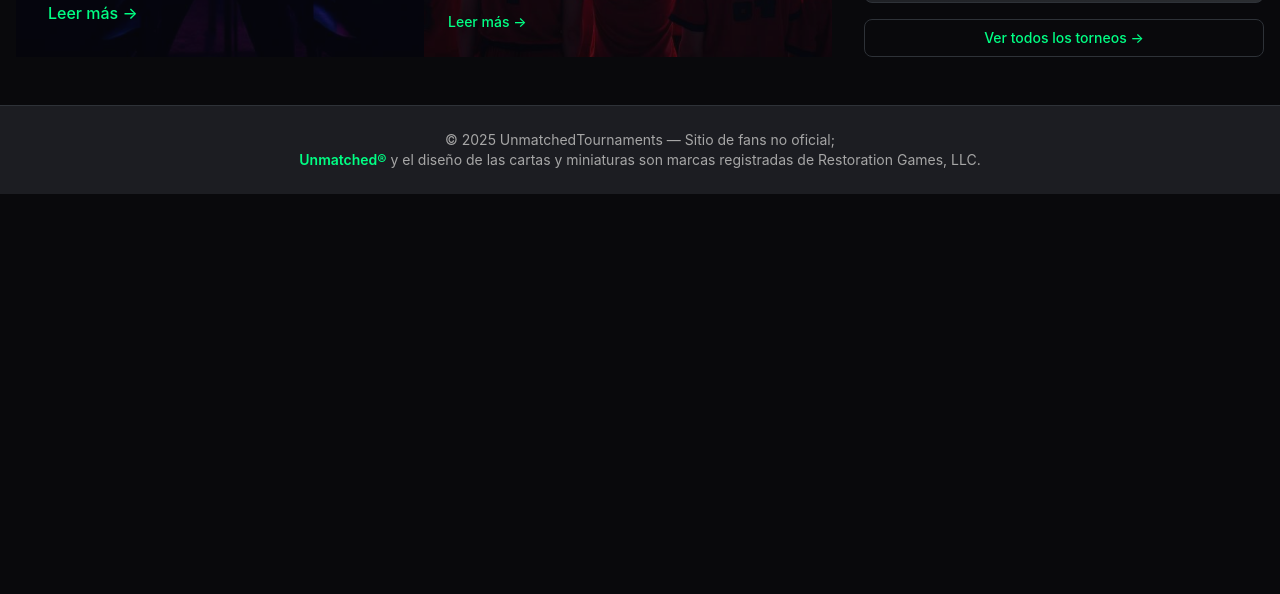
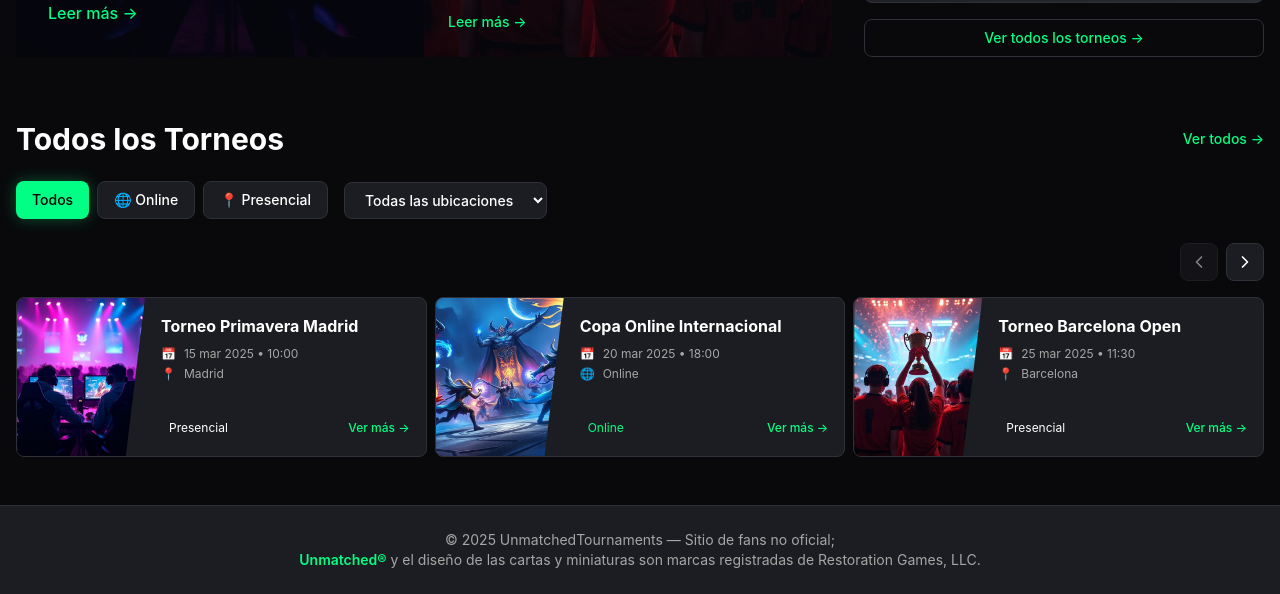
Before and after one commit to ivanlhz/unmatched-tournamets, an Astro site: page / in a window 1280 px wide. Shown: the part 786-1380 px from the top of the page. Before the commit the page ends 980 px from the top, so only its background shows below. Built offline with nearby package versions, Linux system fonts and the light colour scheme; Astro itself is replaced by a stand-in of ours.

Commit message:
feat: add tournament slider and lucide-react dependency to homepage

```diff
--- a/package.json
+++ b/package.json
@@ -15,6 +15,7 @@
     "@astrojs/vercel": "^8.2.8",
     "@lucide/astro": "^0.544.0",
     "@tailwindcss/vite": "^4.1.14",
+    "lucide-react": "^0.460.0",
     "@types/react": "^19.2.0",
     "@types/react-dom": "^19.2.0",
     "astro": "^5.14.1",
--- /dev/null
+++ b/src/components/TournamentCard.astro
@@ -0,0 +1,76 @@
+---
+interface Props {
+	title: string;
+	date: string;
+	time: string;
+	type: "presencial" | "online";
+	location?: {
+		venue: string;
+		city: string;
+	};
+	image: string;
+}
+
+const { title, date, time, type, location, image } = Astro.props;
+
+function formatDate(dateString: string) {
+	const date = new Date(dateString);
+	return date.toLocaleDateString('es-ES', {
+		day: 'numeric',
+		month: 'short',
+		year: 'numeric'
+	});
+}
+---
+
+<div class="group relative bg-card border border-border rounded-lg overflow-hidden hover-lift flex h-40 min-w-[320px] max-w-[400px]">
+	<!-- Imagen diagonal a la izquierda -->
+	<div class="relative w-32 flex-shrink-0 overflow-hidden">
+		<div class="absolute inset-0 bg-gradient-to-br from-primary/20 to-transparent z-10"></div>
+		<img
+			src={image}
+			alt={title}
+			class="absolute inset-0 w-full h-full object-cover transition-transform duration-500 group-hover:scale-110"
+			style="clip-path: polygon(0 0, 100% 0, 85% 100%, 0 100%);"
+		/>
+	</div>
+
+	<!-- Contenido -->
+	<div class="flex-1 p-4 flex flex-col justify-between">
+		<div>
+			<h3 class="font-bold text-foreground group-hover:text-primary transition-colors line-clamp-2 mb-2">
+				{title}
+			</h3>
+
+			<div class="space-y-1 text-xs text-muted-foreground">
+				<div class="flex items-center gap-2">
+					<span class="text-primary">📅</span>
+					<span>{formatDate(date)} • {time}</span>
+				</div>
+
+				<div class="flex items-center gap-2">
+					{type === 'presencial' ? (
+						<>
+							<span class="text-primary">📍</span>
+							<span class="truncate">{location?.city}</span>
+						</>
+					) : (
+						<>
+							<span class="text-primary">🌐</span>
+							<span>Online</span>
+						</>
+					)}
+				</div>
+			</div>
+		</div>
+
+		<div class="flex items-center justify-between mt-2">
+			<span class={`text-xs px-2 py-1 rounded ${type === 'online' ? 'bg-primary/10 text-primary' : 'bg-secondary text-secondary-foreground'}`}>
+				{type === 'online' ? 'Online' : 'Presencial'}
+			</span>
+			<a href="#" class="text-xs text-primary hover:underline font-medium">
+				Ver más →
+			</a>
+		</div>
+	</div>
+</div>
--- /dev/null
+++ b/src/components/TournamentSlider.tsx
@@ -0,0 +1,184 @@
+import { useState } from 'react';
+import { Carousel } from '@ark-ui/react/carousel';
+import { ChevronLeft, ChevronRight } from 'lucide-react';
+
+interface Tournament {
+	id: string;
+	title: string;
+	date: string;
+	time: string;
+	type: 'presencial' | 'online';
+	location?: {
+		venue: string;
+		city: string;
+	};
+	image: string;
+}
+
+interface Props {
+	tournaments: Tournament[];
+}
+
+export const TournamentSlider = ({ tournaments }: Props) => {
+	const [filter, setFilter] = useState<'all' | 'online' | 'presencial'>('all');
+	const [locationFilter, setLocationFilter] = useState<string>('all');
+
+	// Obtener ciudades únicas
+	const cities = ['all', ...new Set(
+		tournaments
+			.filter(t => t.type === 'presencial' && t.location?.city)
+			.map(t => t.location!.city)
+	)];
+
+	// Filtrar torneos
+	const filteredTournaments = tournaments.filter(tournament => {
+		const typeMatch = filter === 'all' || tournament.type === filter;
+		const locationMatch = locationFilter === 'all' || tournament.location?.city === locationFilter;
+		return typeMatch && locationMatch;
+	});
+
+	function formatDate(dateString: string) {
+		const date = new Date(dateString);
+		return date.toLocaleDateString('es-ES', {
+			day: 'numeric',
+			month: 'short',
+			year: 'numeric'
+		});
+	}
+
+	return (
+		<div className="space-y-6">
+			{/* Filtros */}
+			<div className="flex flex-wrap gap-4 items-center">
+				<div className="flex gap-2">
+					<button
+						onClick={() => setFilter('all')}
+						className={`px-4 py-2 rounded-lg text-sm font-medium transition-all ${
+							filter === 'all'
+								? 'bg-primary text-primary-foreground shadow-[0_0_15px_hsl(151_100%_50%/0.3)]'
+								: 'bg-card border border-border hover:border-primary/50'
+						}`}
+					>
+						Todos
+					</button>
+					<button
+						onClick={() => setFilter('online')}
+						className={`px-4 py-2 rounded-lg text-sm font-medium transition-all ${
+							filter === 'online'
+								? 'bg-primary text-primary-foreground shadow-[0_0_15px_hsl(151_100%_50%/0.3)]'
+								: 'bg-card border border-border hover:border-primary/50'
+						}`}
+					>
+						🌐 Online
+					</button>
+					<button
+						onClick={() => setFilter('presencial')}
+						className={`px-4 py-2 rounded-lg text-sm font-medium transition-all ${
+							filter === 'presencial'
+								? 'bg-primary text-primary-foreground shadow-[0_0_15px_hsl(151_100%_50%/0.3)]'
+								: 'bg-card border border-border hover:border-primary/50'
+						}`}
+					>
+						📍 Presencial
+					</button>
+				</div>
+
+				{/* Filtro de ubicación */}
+				{filter !== 'online' && (
+					<select
+						value={locationFilter}
+						onChange={(e) => setLocationFilter(e.target.value)}
+						className="px-4 py-2 rounded-lg text-sm font-medium bg-card border border-border hover:border-primary/50 transition-all"
+					>
+						<option value="all">Todas las ubicaciones</option>
+						{cities.filter(city => city !== 'all').map(city => (
+							<option key={city} value={city}>{city}</option>
+						))}
+					</select>
+				)}
+			</div>
+
+			{/* Carousel de Ark UI */}
+			<Carousel.Root
+				slideCount={filteredTournaments.length}
+				slidesPerPage={3}
+				spacing="8px"
+				allowMouseDrag
+				className="relative"
+			>
+				<Carousel.Control className="flex items-center justify-end gap-2 mb-4">
+					<Carousel.PrevTrigger className="p-2 rounded-lg bg-card border border-border hover:border-primary/50 hover:bg-primary/10 transition-all disabled:opacity-50 disabled:cursor-not-allowed">
+						<ChevronLeft className="h-5 w-5" />
+					</Carousel.PrevTrigger>
+					<Carousel.NextTrigger className="p-2 rounded-lg bg-card border border-border hover:border-primary/50 hover:bg-primary/10 transition-all disabled:opacity-50 disabled:cursor-not-allowed">
+						<ChevronRight className="h-5 w-5" />
+					</Carousel.NextTrigger>
+				</Carousel.Control>
+
+				<Carousel.ItemGroup className="flex gap-2">
+					{filteredTournaments.map((tournament, index) => (
+						<Carousel.Item key={tournament.id} index={index} className="flex-shrink-0">
+							<div className="group relative bg-card border border-border rounded-lg overflow-hidden hover-lift flex h-40 w-full">
+								{/* Imagen diagonal a la izquierda */}
+								<div className="relative w-32 flex-shrink-0 overflow-hidden">
+									<div className="absolute inset-0 bg-gradient-to-br from-primary/20 to-transparent z-10"></div>
+									<img
+										src={tournament.image}
+										alt={tournament.title}
+										className="absolute inset-0 w-full h-full object-cover transition-transform duration-500 group-hover:scale-110"
+										style={{ clipPath: 'polygon(0 0, 100% 0, 85% 100%, 0 100%)' }}
+									/>
+								</div>
+
+								{/* Contenido */}
+								<div className="flex-1 p-4 flex flex-col justify-between">
+									<div>
+										<h3 className="font-bold text-foreground group-hover:text-primary transition-colors line-clamp-2 mb-2">
+											{tournament.title}
+										</h3>
+
+										<div className="space-y-1 text-xs text-muted-foreground">
+											<div className="flex items-center gap-2">
+												<span className="text-primary">📅</span>
+												<span>{formatDate(tournament.date)} • {tournament.time}</span>
+											</div>
+
+											<div className="flex items-center gap-2">
+												{tournament.type === 'presencial' ? (
+													<>
+														<span className="text-primary">📍</span>
+														<span className="truncate">{tournament.location?.city}</span>
+													</>
+												) : (
+													<>
+														<span className="text-primary">🌐</span>
+														<span>Online</span>
+													</>
+												)}
+											</div>
+										</div>
+									</div>
+
+									<div className="flex items-center justify-between mt-2">
+										<span className={`text-xs px-2 py-1 rounded ${tournament.type === 'online' ? 'bg-primary/10 text-primary' : 'bg-secondary text-secondary-foreground'}`}>
+											{tournament.type === 'online' ? 'Online' : 'Presencial'}
+										</span>
+										<a href="#" className="text-xs text-primary hover:underline font-medium">
+											Ver más →
+										</a>
+									</div>
+								</div>
+							</div>
+						</Carousel.Item>
+					))}
+				</Carousel.ItemGroup>
+			</Carousel.Root>
+
+			{filteredTournaments.length === 0 && (
+				<div className="text-center py-12 text-muted-foreground">
+					No se encontraron torneos con los filtros seleccionados
+				</div>
+			)}
+		</div>
+	);
+};
--- a/src/pages/index.astro
+++ b/src/pages/index.astro
@@ -3,6 +3,7 @@ import Layout from "../components/Layout.astro";
 import { Button } from "../components/ui/Button";
 import TournamentList from "../components/TournamentList.astro";
 import NewsGrid from "../components/NewsGrid.astro";
+import { TournamentSlider } from "../components/TournamentSlider";
 
 // Datos de noticias
 const news = [
@@ -79,14 +80,113 @@ const upcomingTournaments = [
 		}
 	}
 ];
+
+// Datos para el slider de torneos (con imágenes)
+const allTournaments = [
+	{
+		id: "1",
+		title: "Torneo Primavera Madrid",
+		date: "2025-03-15",
+		time: "10:00",
+		type: "presencial" as const,
+		location: {
+			venue: "Centro Cívico Delicias",
+			city: "Madrid"
+		},
+		image: "/hero-news-1.jpg"
+	},
+	{
+		id: "2",
+		title: "Copa Online Internacional",
+		date: "2025-03-20",
+		time: "18:00",
+		type: "online" as const,
+		image: "/hero-news-2.jpg"
+	},
+	{
+		id: "3",
+		title: "Torneo Barcelona Open",
+		date: "2025-03-25",
+		time: "11:30",
+		type: "presencial" as const,
+		location: {
+			venue: "Librería Gigamesh",
+			city: "Barcelona"
+		},
+		image: "/hero-news-3.jpg"
+	},
+	{
+		id: "4",
+		title: "Liga Online Europea",
+		date: "2025-04-01",
+		time: "20:00",
+		type: "online" as const,
+		image: "/hero-news-1.jpg"
+	},
+	{
+		id: "5",
+		title: "Campeonato Valencia",
+		date: "2025-04-08",
+		time: "10:00",
+		type: "presencial" as const,
+		location: {
+			venue: "Tienda Freaks",
+			city: "Valencia"
+		},
+		image: "/hero-news-2.jpg"
+	},
+	{
+		id: "6",
+		title: "Torneo Sevilla Masters",
+		date: "2025-04-15",
+		time: "11:00",
+		type: "presencial" as const,
+		location: {
+			venue: "Club de Juegos Sevilla",
+			city: "Sevilla"
+		},
+		image: "/hero-news-3.jpg"
+	},
+	{
+		id: "7",
+		title: "Torneo Online Nocturno",
+		date: "2025-04-20",
+		time: "21:00",
+		type: "online" as const,
+		image: "/hero-news-1.jpg"
+	},
+	{
+		id: "8",
+		title: "Campeonato Madrid Pro",
+		date: "2025-04-25",
+		time: "10:00",
+		type: "presencial" as const,
+		location: {
+			venue: "Arena Games Madrid",
+			city: "Madrid"
+		},
+		image: "/hero-news-2.jpg"
+	}
+];
 ---
 
 <Layout title="UnmatchedTournaments - Inicio">
-	<div class="container mx-auto px-4 py-12">
+	<div class="container mx-auto px-4 py-12 space-y-16">
 		<div class="grid lg:grid-cols-[1fr_400px] gap-8">
 			<NewsGrid news={news} />
 
 			<TournamentList tournaments={upcomingTournaments} />
 		</div>
+
+		<!-- Slider de Torneos -->
+		<div class="space-y-6">
+			<div class="flex items-center justify-between">
+				<h2 class="text-3xl font-bold">Todos los Torneos</h2>
+				<a href="/torneos" class="text-primary hover:text-primary/80 transition-colors text-sm font-medium">
+					Ver todos →
+				</a>
+			</div>
+			<TournamentSlider tournaments={allTournaments} client:load />
+		</div>
 	</div>
 </Layout>
```
Also changed, not shown: pnpm-lock.yaml.
